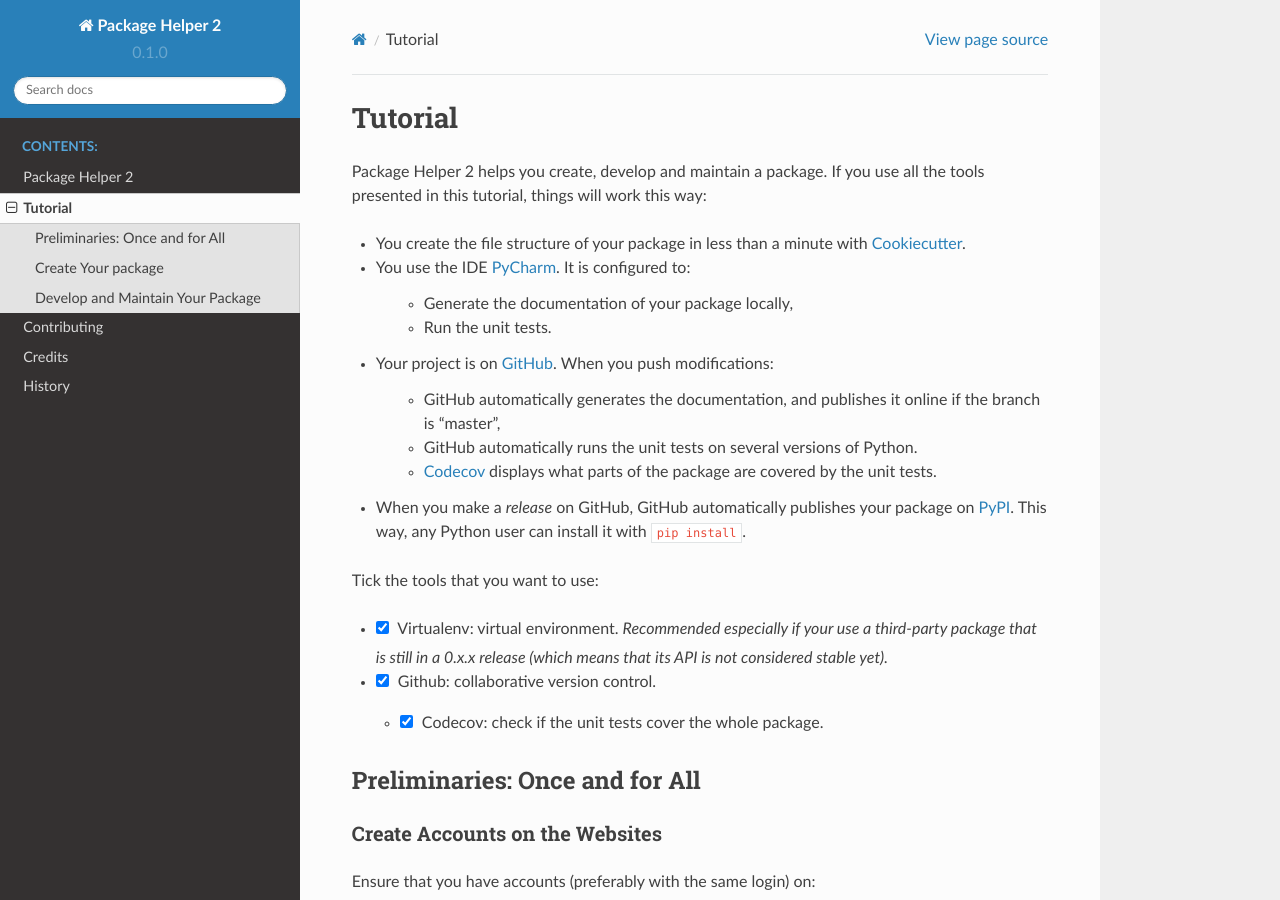
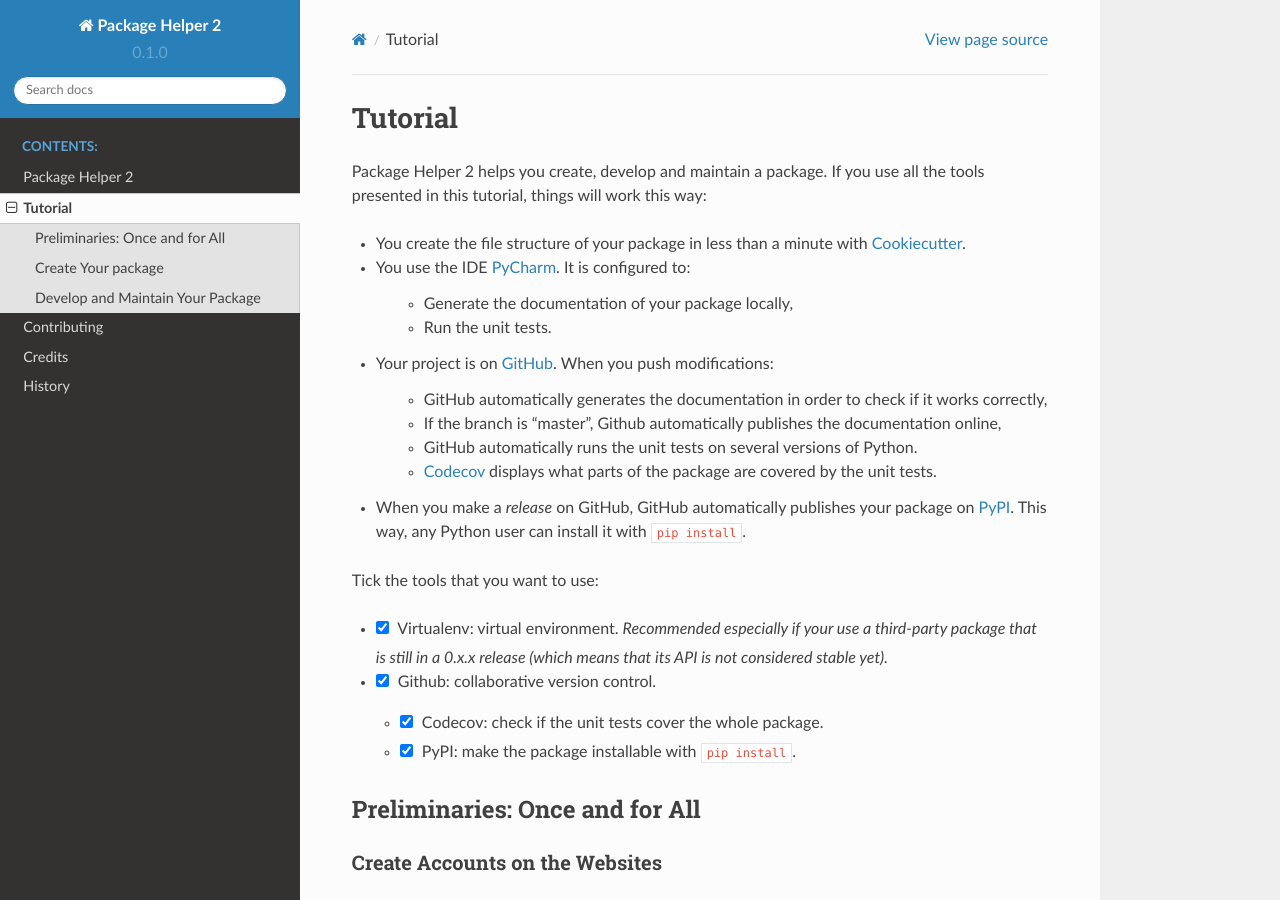
Before and after one commit to francois-durand/package_helper_2, a Sphinx documentation site: the page built from docs/tutorial.rst, in a window 1280 px wide and 900 px high. Built offline with Sphinx 7.4.7 and the Read the Docs theme 2.0.0, drawn with Linux system fonts in a browser that asks for light colours.

Commit message:
Update tutorial.rst

```diff
--- a/docs/tutorial.rst
+++ b/docs/tutorial.rst
@@ -14,7 +14,8 @@
 
 * Your project is on GitHub_. When you push modifications:
 
-    * GitHub automatically generates the documentation, and publishes it online if the branch is "master",
+    * GitHub automatically generates the documentation in order to check if it works correctly,
+    * If the branch is "master", Github automatically publishes the documentation online,
     * GitHub automatically runs the unit tests on several versions of Python.
     * Codecov_ displays what parts of the package are covered by the unit tests.
 
@@ -41,6 +42,9 @@
             <ul style="list-style-type:none">
                 <li><input type="checkbox" checked onchange="switchVisibility(this, 'codecov')"> Codecov: check if
                     the unit tests cover the whole package.</li>
+                <li><input type="checkbox" checked onchange="switchVisibility(this, 'pypi')"> PyPI: make the package
+                    installable with
+                    <code class="docutils literal notranslate"><span class="pre">pip install</span></code>.</li>
             </ul>
             </li>
         </ul>
```
